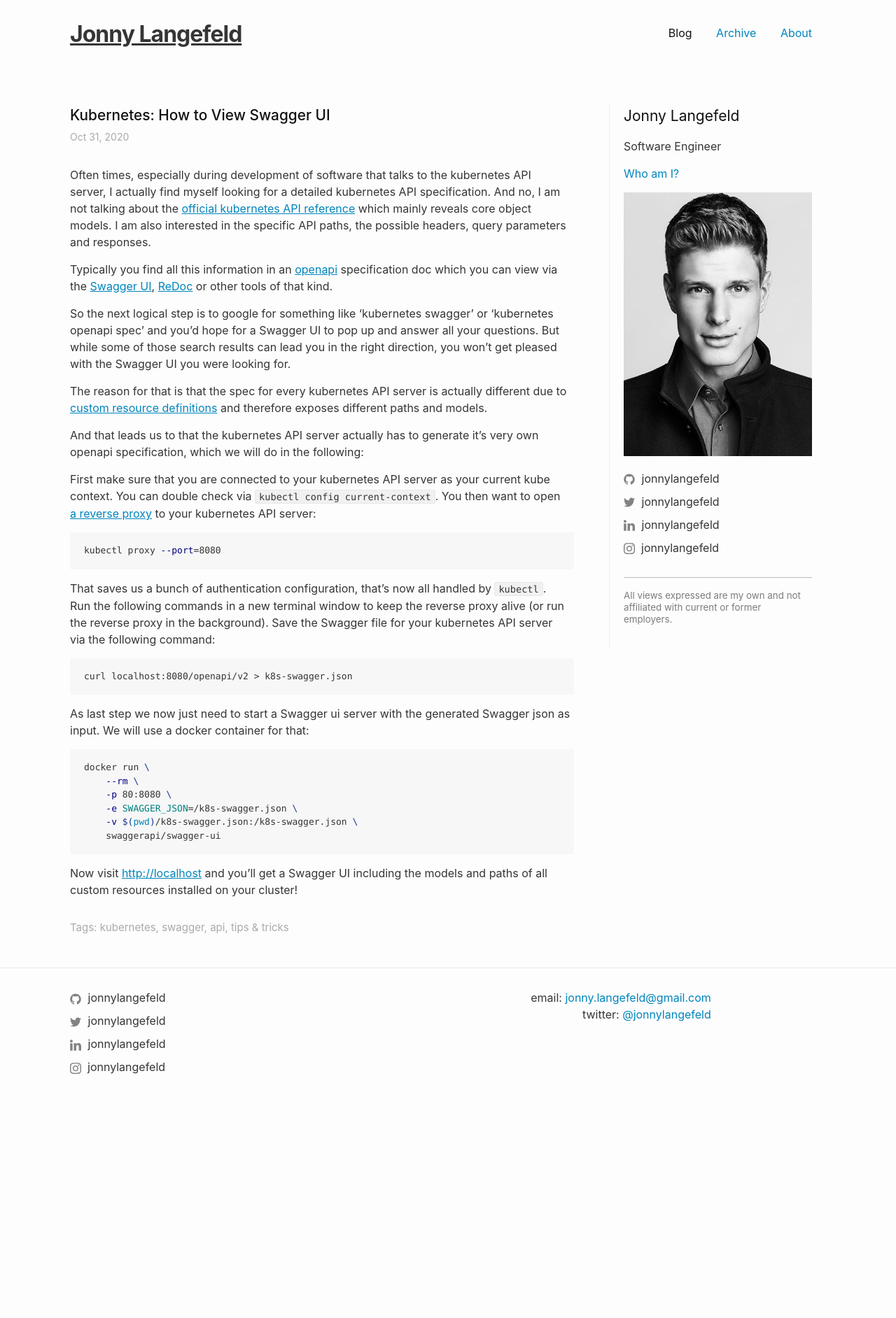
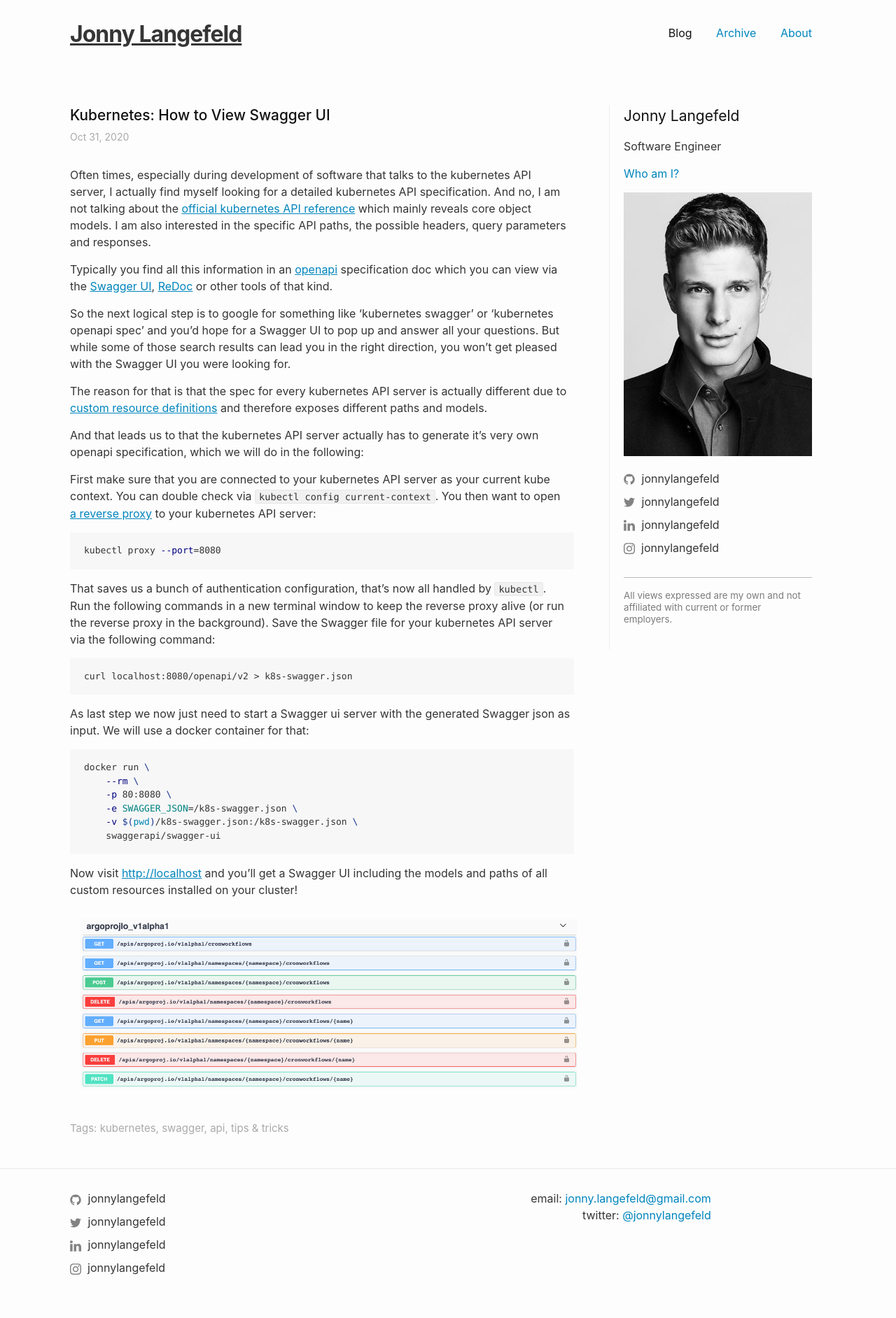
Before and after one commit to jonnylangefeld/jonnylangefeld.com, a Jekyll site: the page built from _posts/2020-10-31-kubernetes-how-to-view-swagger-ui.md, in a window 1280 px wide. Shown: the whole page at 70% size. Built offline with Jekyll 4.4.1, drawn with Linux system fonts in a browser that asks for light colours; before the commit the page ends 1597 px from its top, so only the background shows below that.

Commit message:
Add screenshot

````diff
--- a/_posts/2020-10-31-kubernetes-how-to-view-swagger-ui.md
+++ b/_posts/2020-10-31-kubernetes-how-to-view-swagger-ui.md
@@ -48,3 +48,5 @@ docker run \
 ```
 
 Now visit [http://localhost](http://localhost) and you'll get a Swagger UI including the models and paths of all custom resources installed on your cluster!
+
+<img src="/assets/posts/swagger-ui-argo.png" width="100%" align="middle" style="margin: 15px" />
````
Also changed, not shown: assets/posts/swagger-ui-argo.png (added).
